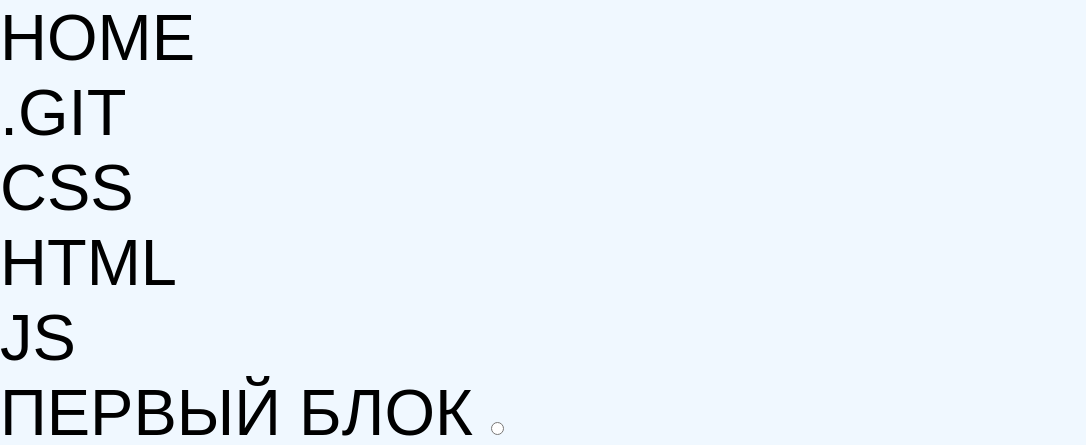
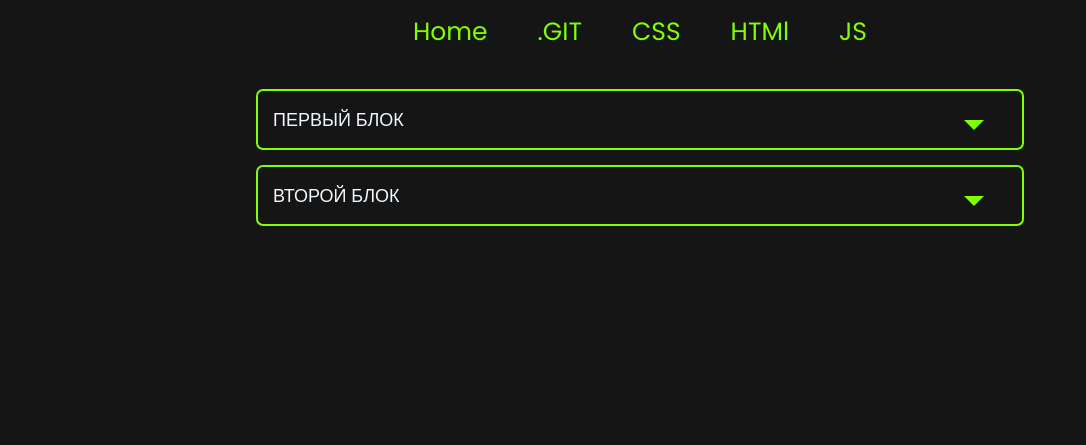
Before and after one commit to PavelGletcher/MyGit, a plain HTML site: page MyHelp/index.html in a window 1280 px wide. Shown: the top 445 px of the page, without its empty margins (0-1086 px from the left). Drawn offline with Linux system fonts and the light colour scheme; files that its build step writes are made by us from their sources; files whose address does not match are found by name.

Commit message:
Update index.html

```diff
--- a/MyHelp/index.html
+++ b/MyHelp/index.html
@@ -3,7 +3,7 @@
 <head>
   <meta charset="UTF-8">
   <meta name="viewport" content="width=device-width, initial-scale=1.0">
-  <link rel="stylesheet" href="/pavelgletcher.github.io/MyGit-Test-/MyHelp/css/style.css">
+  <link rel="stylesheet" href="MyHelp/css/style.css">
   <link rel="stylesheet" href="/pavelgletcher.github.io/MyGit-Test-/MyHelp/css/font.css">
   <link rel="stylesheet" href="/pavelgletcher.github.io/MyGit-Test-/MyHelp/css/reset.css">
   <title>Мои подсказки</title>
```
